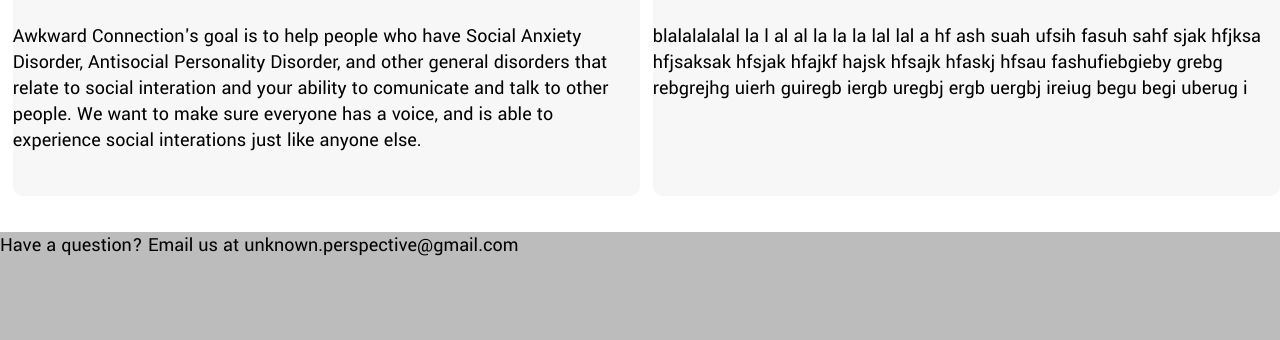
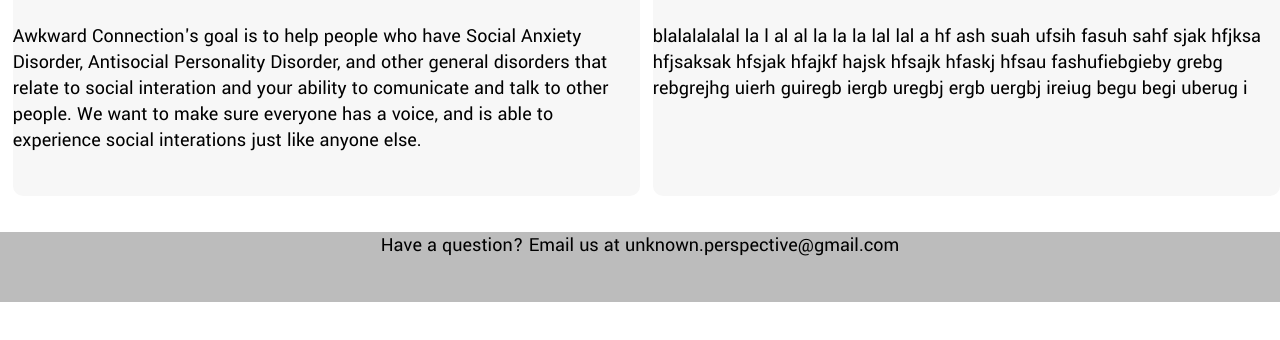
Before and after one commit to willduggan/the-awkward-connection, a plain HTML site: page WebsiteMain/Index.html in a window 1280 px wide. Shown: the part 1015-1355 px from the top of the page. After the commit the page ends 1317 px from the top, so only its background shows below. Drawn offline with nearby package versions, Linux system fonts and the light colour scheme; a script that the page names is missing.

Commit message:
Update theme.css

```diff
--- a/WebsiteMain/theme.css
+++ b/WebsiteMain/theme.css
@@ -170,10 +170,10 @@ h2 {
 }
 #endofpage{
 	background-color:#bcbcbc;
-	height:200px;
+	height:70px;
 }
 #end {
 	font-family: 'Yantramanav', sans-serif;
 	font-size:20px;
-
+	text-align:center;
 }
```
